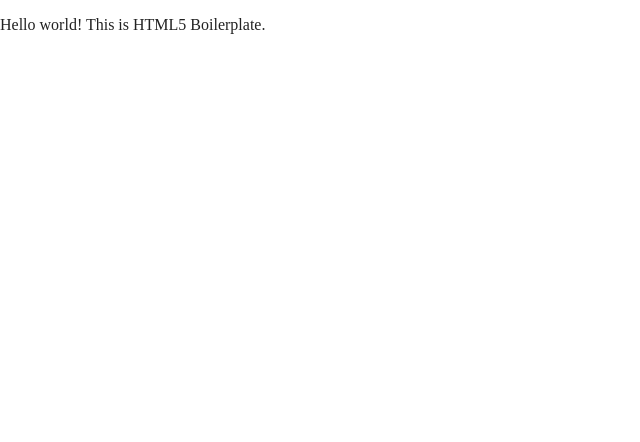
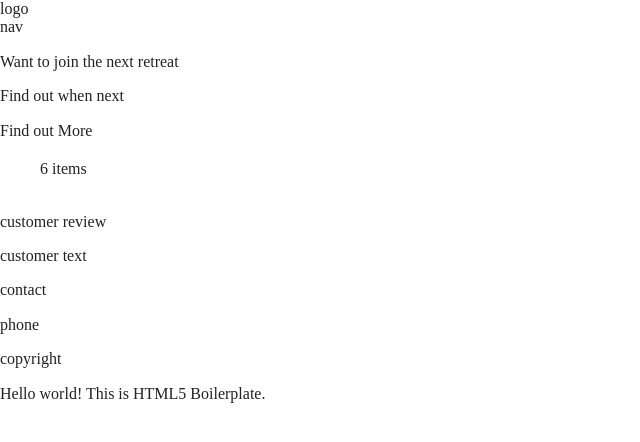
Before and after one commit to vons-el/206-unplugged, a website built with Parcel: page index.html in a window 1280 px wide. Shown: the whole page, without its empty margins (0-640 px from the left). Built offline with nearby package versions, Linux system fonts and the light colour scheme.

Commit message:
Initial structure for the website

```diff
--- a/index.html
+++ b/index.html
@@ -23,7 +23,57 @@
 </head>
 
 <body>
-
+  <header>
+    <div> <!-- container and img cover for header -->
+      <div><!--logo and nav  -->
+        <div> logo</div>
+        <div>nav</div>
+      </div>
+      <div><!-- h1 -->
+      </div>
+    </div>
+  </header>
+  <main>
+    <div><!--container green background -->
+      <div>
+        <p>Want to join the next retreat</p>
+        <p>Find out when next </p>
+        <p>Find out More</p>
+        <email></email><!--email for more information-->
+        <div></div><!--download itinerary -->
+      </div>
+    </div><!--end container green background -->
+    <div><!--container dark grey background -->
+      <div>
+        <h2></h2>
+        <div>
+        <ul>6 items</ul>
+        </div>
+      </div>
+    </div> <!-- end container dark grey background -->
+    <div> <!-- container dark greeen background -->
+      <div>
+        <p></p>
+        <img>
+        <div> customer review</div>
+        <p> customer text</p>
+      </div>
+    </div><!-- end container dark greeen background -->
+  </main>
+  <footer>
+    <div> <!--container dark grey background -->
+      <div>
+        <p>contact</p>
+        <p>phone</p>
+        <email></email>
+      </div>
+      <div><!--list social media -->
+          <ul></ul>
+      </div>
+      <div> copyright</div>
+      </div>
+    </div> <!--end container dark grey background -->
+  </footer>
   <!-- Add your site or application content here -->
   <p>Hello world! This is HTML5 Boilerplate.</p>
   <script src="js/vendor/modernizr-3.11.2.min.js"></script>
```
Also changed, not shown: about/index.html (+3 -3 lines), faq/index.html (+7 -7 lines).
